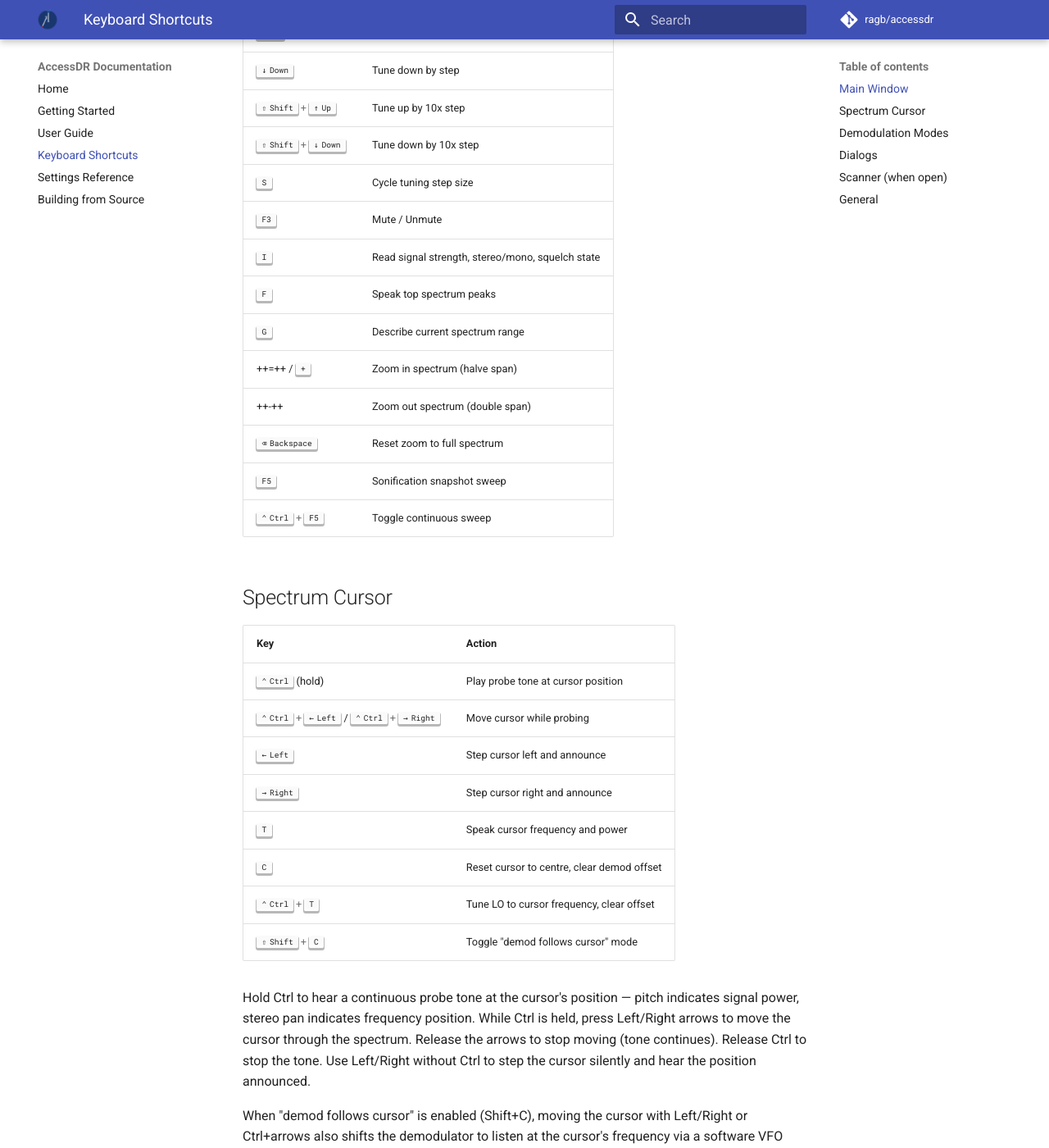
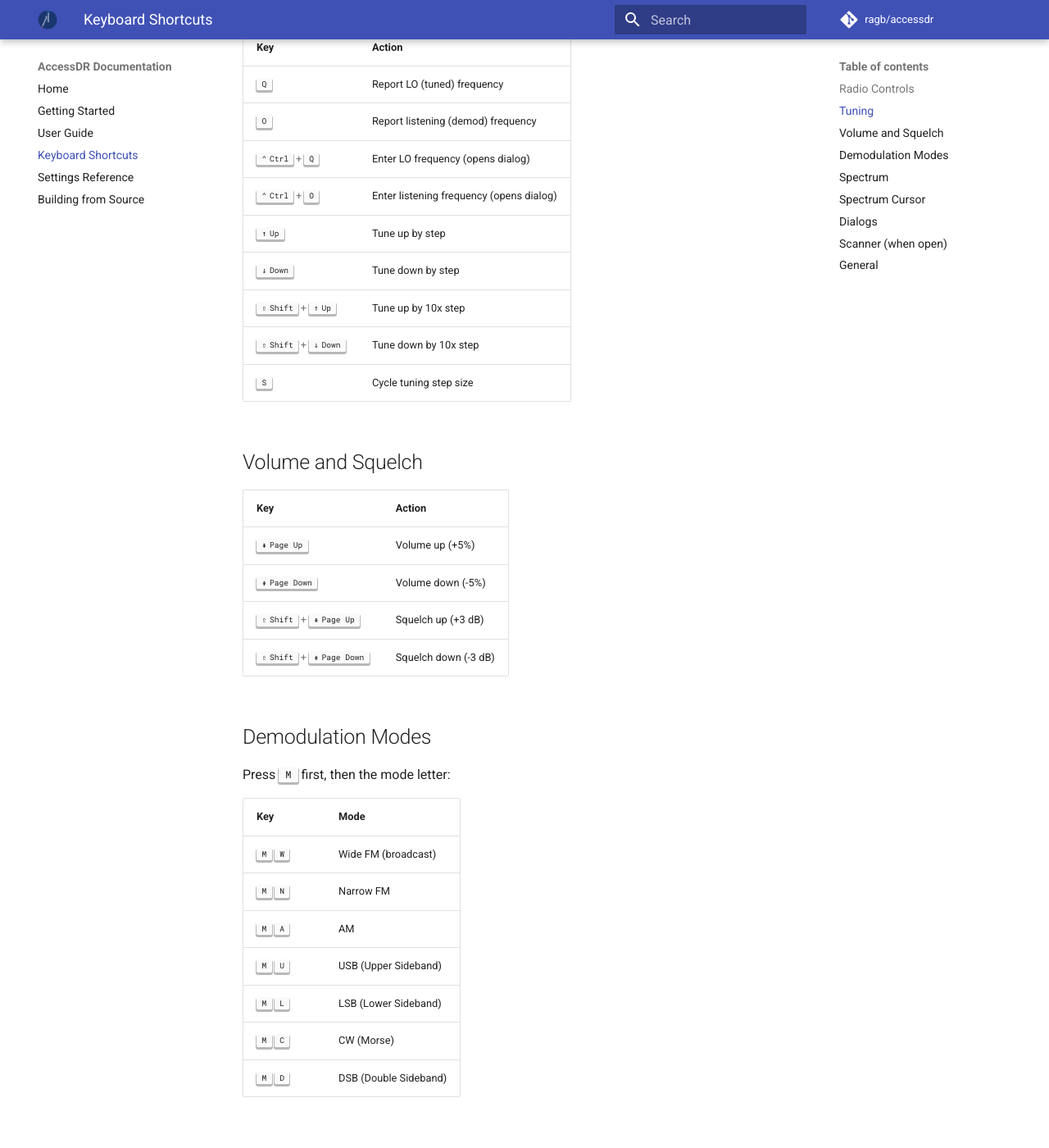
Before and after one commit to ragb/accessdr, an MkDocs documentation site: the page built from docs/keyboard-shortcuts.md, in a window 1280 px wide and 1400 px high, scrolled down 531 px. Shown: the whole window at 82% size. Built offline with MkDocs 1.6.1 and Material for MkDocs 9.7.7, drawn with Linux system fonts in a browser that asks for light colours; comment, search, counter and statistics services are not loaded; part of the change alters nothing that is shown; some of the changed text lies outside the part shown.

Commit message:
docs: consolidate spectrum section, add missing volume/squelch shortcuts
- Merge spectrum, sonification, cursor, zoom, peaks, and VFO offset
  into a single Spectrum section with one combined shortcut table
- Add missing Page Up/Down (volume) and Shift+Page Up/Down (squelch)
  shortcuts to both keyboard-shortcuts.md and user-guide.md
- Add Volume, Mute, and Squelch section to user guide with shortcuts
- Split keyboard-shortcuts.md into clearer groups (Radio Controls,
  Tuning, Volume and Squelch, Spectrum, Cursor)
- Remove redundant shortcut lists from VFO offset prose

Co-Authored-By: Claude Opus 4.6 <noreply@anthropic.com>

```diff
--- a/docs/keyboard-shortcuts.md
+++ b/docs/keyboard-shortcuts.md
@@ -1,11 +1,18 @@
 # Keyboard Shortcuts
 
-## Main Window
+## Radio Controls
 
 | Key | Action |
 |---|---|
 | ++f2++ | Start / Stop radio |
 | ++space++ | Pause / Resume radio |
+| ++f3++ | Mute / Unmute |
+| ++i++ | Read signal strength, stereo/mono, squelch state |
+
+## Tuning
+
+| Key | Action |
+|---|---|
 | ++q++ | Report LO (tuned) frequency |
 | ++o++ | Report listening (demod) frequency |
 | ++ctrl+q++ | Enter LO frequency (opens dialog) |
@@ -15,12 +22,38 @@
 | ++shift+up++ | Tune up by 10x step |
 | ++shift+down++ | Tune down by 10x step |
 | ++s++ | Cycle tuning step size |
-| ++f3++ | Mute / Unmute |
-| ++i++ | Read signal strength, stereo/mono, squelch state |
+
+## Volume and Squelch
+
+| Key | Action |
+|---|---|
+| ++page-up++ | Volume up (+5%) |
+| ++page-down++ | Volume down (-5%) |
+| ++shift+page-up++ | Squelch up (+3 dB) |
+| ++shift+page-down++ | Squelch down (-3 dB) |
+
+## Demodulation Modes
+
+Press ++m++ first, then the mode letter:
+
+| Key | Mode |
+|---|---|
+| ++m++ ++w++ | Wide FM (broadcast) |
+| ++m++ ++n++ | Narrow FM |
+| ++m++ ++a++ | AM |
+| ++m++ ++u++ | USB (Upper Sideband) |
+| ++m++ ++l++ | LSB (Lower Sideband) |
+| ++m++ ++c++ | CW (Morse) |
+| ++m++ ++d++ | DSB (Double Sideband) |
+
+## Spectrum
+
+| Key | Action |
+|---|---|
 | ++f++ | Speak top spectrum peaks |
 | ++g++ | Describe current spectrum range |
-| ++=++ / ++plus++ | Zoom in spectrum (halve span) |
-| ++-++ | Zoom out spectrum (double span) |
+| ++=++ / ++plus++ | Zoom in (halve span) |
+| ++-++ | Zoom out (double span) |
 | ++backspace++ | Reset zoom to full spectrum |
 | ++f5++ | Sonification snapshot sweep |
 | ++ctrl+f5++ | Toggle continuous sweep |
@@ -41,20 +74,6 @@
 Hold Ctrl to hear a continuous probe tone at the cursor's position — pitch indicates signal power, stereo pan indicates frequency position. While Ctrl is held, press Left/Right arrows to move the cursor through the spectrum. Release the arrows to stop moving (tone continues). Release Ctrl to stop the tone. Use Left/Right without Ctrl to step the cursor silently and hear the position announced.
 
 When "demod follows cursor" is enabled (Shift+C), moving the cursor with Left/Right or Ctrl+arrows also shifts the demodulator to listen at the cursor's frequency via a software VFO offset. Press C to reset the cursor and offset to centre. Press Ctrl+T to retune the hardware LO to the cursor and clear the offset.
-
-## Demodulation Modes
-
-Press ++m++ first, then the mode letter:
-
-| Key | Mode |
-|---|---|
-| ++m++ ++w++ | Wide FM (broadcast) |
-| ++m++ ++n++ | Narrow FM |
-| ++m++ ++a++ | AM |
-| ++m++ ++u++ | USB (Upper Sideband) |
-| ++m++ ++l++ | LSB (Lower Sideband) |
-| ++m++ ++c++ | CW (Morse) |
-| ++m++ ++d++ | DSB (Double Sideband) |
 
 ## Dialogs
 
--- a/docs/user-guide.md
+++ b/docs/user-guide.md
@@ -96,6 +96,30 @@ Used for **Morse code** (CW) transmissions. CW uses an extremely narrow filter (
 
 Similar to AM but **without carrier filtering**. Useful for receiving AM signals that don't quite fit the standard AM demodulator, or for experimenting. In practice, most users will use AM mode instead. Typical bandwidth: 6–10 kHz.
 
+## Volume, Mute, and Squelch
+
+| Key | Action |
+|---|---|
+| ++page-up++ | Volume up (+5%) |
+| ++page-down++ | Volume down (-5%) |
+| ++f3++ | Mute / Unmute |
+| ++shift+page-up++ | Squelch up (+3 dB) |
+| ++shift+page-down++ | Squelch down (-3 dB) |
+
+Volume and squelch sliders are also available in the main window. The mute toggle button is labelled "Mute (M)" in the UI.
+
+The **squelch** silences audio when the signal drops below a threshold. This is useful for scanning or monitoring — you only hear audio when someone is transmitting. Set it just above the noise level so that only real signals open the squelch. A value of -80 dBm is a good starting point; raise it if you hear too much noise.
+
+## Signal Information
+
+Press ++i++ at any time to hear a spoken status report including:
+
+- Signal strength in dBFS with S-meter reading (S0–S9+30)
+- Stereo or Mono (in WFM mode)
+- Squelch state (open or closed)
+- Mute state
+- Demod offset and listening frequency (when a software VFO offset is active)
+
 ## RF Settings
 
 Open the RF Settings dialog with ++ctrl+r++ to configure hardware parameters.
@@ -139,33 +163,66 @@ Sets the hardware **intermediate frequency (IF) filter** bandwidth inside the R8
 
 In most cases, Auto is the best choice. Manual IF bandwidth is useful when you have a strong interfering signal near the frequency you are listening to.
 
-## Signal Information
+## Spectrum
 
-Press ++i++ at any time to hear a spoken status report including:
+The spectrum display shows signal power across the SDR's bandwidth. AccessDR provides multiple ways to explore the spectrum: sonification sweeps, an interactive cursor with probe tone, zoom, and peak detection. All spectrum features work on paused (frozen) data as well as live data.
 
-- Signal strength in dBFS with S-meter reading (S0–S9+30)
-- Stereo or Mono (in WFM mode)
-- Squelch state (open or closed)
-- Mute state
-- Demod offset and listening frequency (when a software VFO offset is active)
+### Shortcuts
 
-## Spectrum and Sonification
+| Key | Action |
+|---|---|
+| ++f++ | Speak top spectrum peaks |
+| ++g++ | Describe current spectrum range |
+| ++=++ / ++plus++ | Zoom in (halve span) |
+| ++-++ | Zoom out (double span) |
+| ++backspace++ | Reset zoom to full spectrum |
+| ++f5++ | Sonification snapshot sweep |
+| ++ctrl+f5++ | Toggle continuous sweep |
+| ++ctrl++ (hold) | Play probe tone at cursor |
+| ++ctrl+left++ / ++ctrl+right++ | Move cursor while probing |
+| ++left++ / ++right++ | Step cursor and announce position |
+| ++t++ | Speak cursor frequency, power, and S-meter reading |
+| ++c++ | Reset cursor to centre, clear demod offset |
+| ++ctrl+t++ | Tune LO to cursor frequency, clear offset |
+| ++shift+c++ | Toggle "demod follows cursor" mode |
 
-Sonification converts the FFT spectrum into audio, letting you "see" the spectrum with your ears.
+### Sonification
 
-### How It Works
+Sonification converts the FFT spectrum into audio, letting you "hear" the spectrum:
 
 - The spectrum is swept from left to right using **stereo panning** — left ear = low end, right ear = high end
 - **Pitch** encodes signal power — stronger signals produce a higher pitch, weak signals a low pitch
 - Signals below the noise floor are silent, so only real signals are audible
-- Strong signals pop out as clearly audible high-pitched tones at their position in the stereo field
 
-### Using Sonification
+Press ++f5++ for a **snapshot sweep** — a single left-to-right pass. Press ++ctrl+f5++ to toggle **continuous sweep** — repeats until you press ++ctrl+f5++ again. Sonification activates automatically when you start a sweep.
 
-- Press ++f5++ for a **snapshot sweep** — a single left-to-right pass, then stops
-- Press ++ctrl+f5++ to toggle **continuous sweep** — repeats until you press ++ctrl+f5++ again
+### Zoom
 
-No need to enable sonification separately — it activates automatically when you start a sweep.
+Zoom narrows the visible and sonified range so closely-spaced signals are easier to distinguish. Press ++=++ to zoom in, ++-++ to zoom out, and ++backspace++ to reset. Press ++g++ to hear the current range.
+
+Zoom levels: 1x (full) → 2x → 4x → 8x → 16x → 32x. At 2.4 MSPS, 32x zoom gives a ~75 kHz span — still useful for NFM or AM signals.
+
+The visual spectrum panel always shows the full bandwidth, with yellow dashed lines marking the zoom boundaries and dimmed regions outside the zoom.
+
+### Cursor and Probe Tone
+
+The spectrum cursor lets you explore specific points in the spectrum interactively.
+
+**Probe tone:** Hold ++ctrl++ to hear a continuous tone at the cursor's position. Pitch encodes signal power (same mapping as sweep sonification) and stereo pan encodes frequency position (left = low, right = high). While Ctrl is held, press ++left++ / ++right++ to move through the spectrum. Release the arrows to stop moving — the tone continues. Release Ctrl to stop the tone entirely.
+
+**Stepping:** Press ++left++ / ++right++ without Ctrl to step the cursor one position and hear the frequency, power, and S-meter reading announced via speech. Press ++t++ to re-announce the current cursor position at any time.
+
+**Peaks:** Press ++f++ to hear the top spectrum peaks announced as frequency and power level. The number of peaks reported is configurable in the Spectrum Settings dialog (++ctrl+s++).
+
+You can also click on the spectrum panel with the mouse to jump the cursor to that position. The cursor respects zoom — when zoomed in, the range narrows to the visible spectrum.
+
+### Software VFO Offset
+
+By default, the demodulator processes the signal at the hardware LO (centre frequency). Press ++shift+c++ to enable **"demod follows cursor"** mode — moving the cursor also shifts the demodulator to listen at the cursor's frequency. This works like clicking on a waterfall in HDSDR or SDR++ to move a software VFO.
+
+The offset is applied by a software mixer in the DSP chain. The hardware LO does not move, so the full spectrum remains visible and the probe tone works normally.
+
+Press ++c++ to reset the cursor and offset to centre. Press ++ctrl+t++ to retune the hardware LO to the cursor and clear the offset. The offset is clamped to ±120 kHz (half the baseband rate). A yellow dashed "D" marker appears on the spectrum panel to show where the demodulator is listening. Press ++i++ to hear the current offset and listening frequency.
 
 ### Sonification Settings
 
@@ -174,73 +231,6 @@ Open the Spectrum Settings dialog with ++ctrl+s++ to adjust:
 - **Weak signal pitch** — the pitch for signals at the noise floor (default 200 Hz)
 - **Strong signal pitch** — the pitch for the strongest signals (default 4000 Hz)
 - **Sweep speed** — how long one full left-to-right sweep takes (default 5 seconds; slower speeds give more time to distinguish closely-spaced signals)
-
-### Spectrum Zoom
-
-By default sonification sweeps the entire SDR bandwidth (typically ±1.2 MHz around the tuned frequency). Zoom narrows the sonified range so closely-spaced signals get more sweep time and are easier to distinguish.
-
-| Key | Action |
-|---|---|
-| ++=++ or ++plus++ | Zoom in (halve the span) |
-| ++-++ | Zoom out (double the span) |
-| ++backspace++ | Reset to full spectrum |
-| ++g++ | Describe current spectrum range |
-
-Zoom levels: 1x (full) → 2x → 4x → 8x → 16x → 32x. At 2.4 MSPS, 32x zoom gives a ~75 kHz span — still useful for NFM or AM signals.
-
-The visual spectrum panel always shows the full bandwidth, with yellow dashed lines marking the zoom boundaries and dimmed regions outside the zoom.
-
-Zoom is session-only and resets when you restart the app.
-
-### Spectrum Cursor
-
-The spectrum cursor lets you interactively explore specific points in the spectrum. Think of it as clicking on a waterfall display — you move a cursor through the spectrum and hear a tone that represents the signal at that point.
-
-#### Using the Cursor
-
-Hold ++ctrl++ to hear a continuous probe tone at the cursor's current position:
-
-- **Pitch** encodes signal power at the cursor position — same mapping as sweep sonification
-- **Stereo pan** encodes frequency position — left ear = low end, right ear = high end
-
-While Ctrl is held, press ++left++ or ++right++ to move the cursor through the spectrum. The cursor moves at a configurable speed (default: 30% of visible spectrum per second). Release the arrow keys to stop moving — the tone continues playing at the current position. Release Ctrl to stop the tone.
-
-Use ++left++ / ++right++ without Ctrl to step the cursor and hear the position announced via speech.
-
-| Key | Action |
-|---|---|
-| ++ctrl++ (hold) | Play probe tone at cursor |
-| ++ctrl+left++ / ++ctrl+right++ | Move cursor while probing |
-| ++left++ / ++right++ | Step cursor and announce position |
-| ++t++ | Speak cursor frequency, power, and S-meter reading |
-| ++c++ | Reset cursor to centre, clear demod offset |
-| ++ctrl+t++ | Tune LO to cursor frequency, clear offset |
-| ++shift+c++ | Toggle "demod follows cursor" mode |
-
-You can also click on the spectrum panel with the mouse to jump the cursor to that position.
-
-The cursor respects zoom — when zoomed in, the cursor range narrows to the visible portion of the spectrum.
-
-#### Software VFO Offset (Demod Follows Cursor)
-
-By default, the demodulator always processes the signal at the hardware LO (centre frequency). Press ++shift+c++ to enable **"demod follows cursor"** mode — when enabled, moving the cursor with Left/Right arrows or Ctrl+arrows also shifts the demodulator to listen at the cursor's frequency. This works like clicking on a waterfall in HDSDR or SDR++ to move a software VFO.
-
-The offset is applied by a software mixer in the DSP chain that shifts the selected signal down to DC for demodulation. The hardware LO does not move, so the full spectrum remains visible and the probe tone continues to work normally.
-
-- **Shift+C** — toggle follow mode on/off (announced via speech)
-- **Left/Right** — step cursor; when follow mode is on, audio shifts to the new position
-- **Ctrl+hold arrows** — probe and move cursor; when follow mode is on, audio follows
-- **C** — reset cursor to centre and clear the offset (audio returns to centre frequency)
-- **Ctrl+T** — retune the hardware LO to the cursor frequency and clear the offset
-- **Up/Down** — tune the LO by step; the offset is preserved, so the listening frequency shifts with the LO
-- **Ctrl+Q** (enter LO frequency) — sets the LO directly and clears the offset
-- **Ctrl+O** (enter listening frequency) — sets the demod offset so the listening frequency matches
-
-The offset is clamped to ±120 kHz (half the baseband rate). A yellow dashed "D" marker appears on the spectrum panel to show where the demodulator is listening. Press ++i++ to hear the current offset and listening frequency in the status report.
-
-### Spectrum Peaks
-
-Press ++f++ to hear the top spectrum peaks announced as frequency and power level. The number of peaks reported is configurable in settings.
 
 ## Scanner
 
@@ -270,13 +260,3 @@ Save and recall favourite frequencies:
 3. **Load** a bookmark to tune to it instantly
 
 Bookmarks are stored in a JSON file and persist across sessions.
-
-## Squelch
-
-The squelch control silences audio output when the signal drops below a threshold. This is useful for scanning or monitoring — you only hear audio when someone is transmitting.
-
-- Adjust the squelch slider in the main window
-- Set it just above the noise level so that only real signals open the squelch
-- A value of -80 dBm is a good starting point; raise it if you hear too much noise
-
-Press ++i++ to check whether the squelch is currently open or closed.
```
